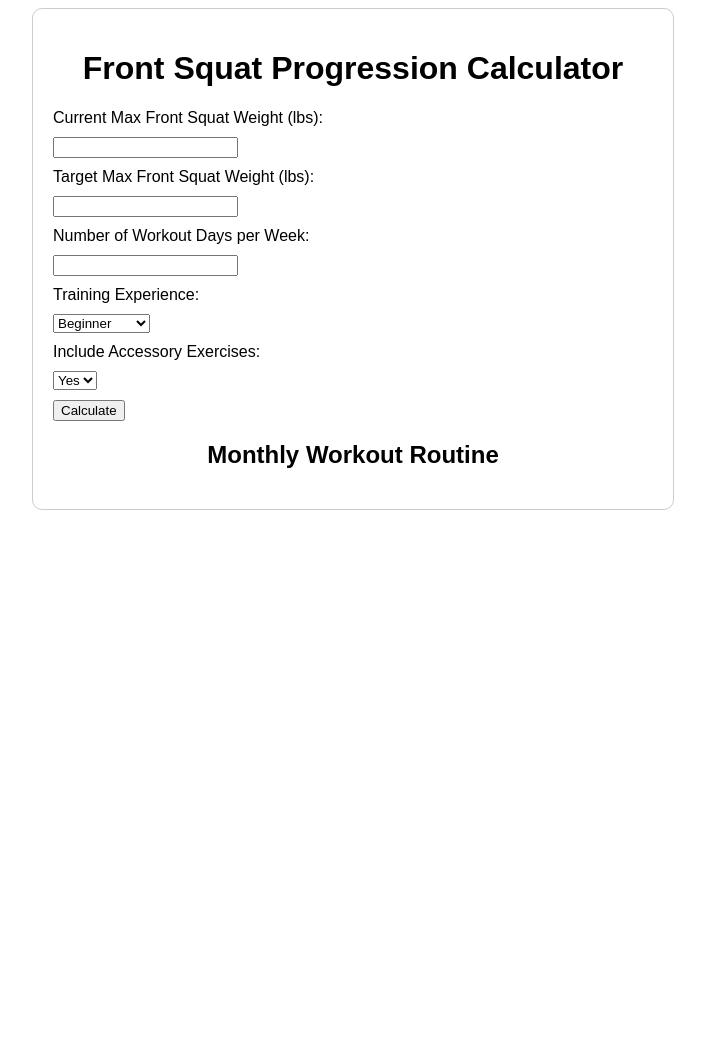
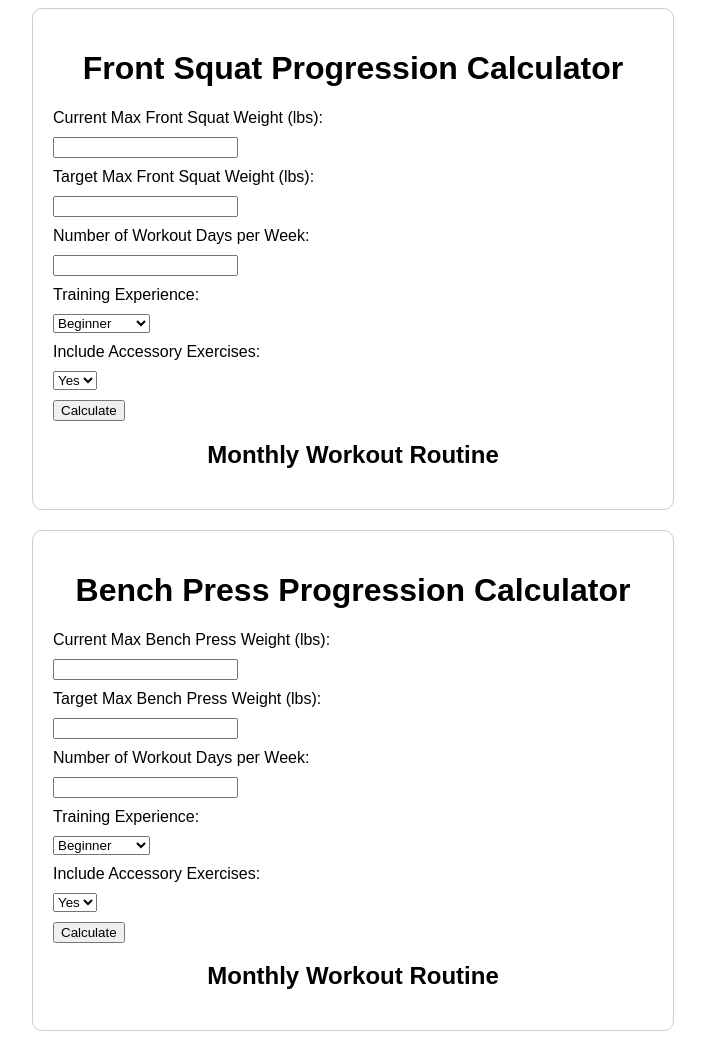
Before and after one commit to DMALUVM/Strength-Progression, a plain HTML site: page index.html in a window 1280 px wide. Shown: the whole page, without its empty margins (287-992 px from the left). Before the commit the page ends 800 px from the top, so only its background shows below. Drawn offline with Linux system fonts and the light colour scheme.

Commit message:
Update index.html

```diff
--- a/index.html
+++ b/index.html
@@ -1,11 +1,11 @@
 <!DOCTYPE html>
 <html>
 <head>
-  <title>Advanced Front Squat Progression Calculator</title>
+  <title>Strength Progression Calculators</title>
   <style>
     body { font-family: Arial, sans-serif; }
     label, select, input { display: block; margin-top: 10px; }
-    .container { max-width: 600px; margin: auto; padding: 20px; border: 1px solid #ccc; border-radius: 10px; }
+    .container { max-width: 600px; margin: auto; padding: 20px; border: 1px solid #ccc; border-radius: 10px; margin-bottom: 20px; }
     h1, h2 { text-align: center; }
   </style>
 </head>
@@ -13,35 +13,67 @@
   <div class="container">
     <h1>Front Squat Progression Calculator</h1>
     <form id="squatForm">
-      <label for="currentMax">Current Max Front Squat Weight (lbs):</label>
-      <input type="number" id="currentMax" name="currentMax" required>
+      <label for="currentMaxSquat">Current Max Front Squat Weight (lbs):</label>
+      <input type="number" id="currentMaxSquat" name="currentMaxSquat" required>
 
-      <label for="targetMax">Target Max Front Squat Weight (lbs):</label>
-      <input type="number" id="targetMax" name="targetMax">
+      <label for="targetMaxSquat">Target Max Front Squat Weight (lbs):</label>
+      <input type="number" id="targetMaxSquat" name="targetMaxSquat">
 
-      <label for="workoutDays">Number of Workout Days per Week:</label>
-      <input type="number" id="workoutDays" name="workoutDays" required>
+      <label for="workoutDaysSquat">Number of Workout Days per Week:</label>
+      <input type="number" id="workoutDaysSquat" name="workoutDaysSquat" required>
 
-      <label for="experience">Training Experience:</label>
-      <select id="experience" name="experience" required>
+      <label for="experienceSquat">Training Experience:</label>
+      <select id="experienceSquat" name="experienceSquat" required>
         <option value="beginner">Beginner</option>
         <option value="intermediate">Intermediate</option>
         <option value="advanced">Advanced</option>
       </select>
 
-      <label for="includeAccessory">Include Accessory Exercises:</label>
-      <select id="includeAccessory" name="includeAccessory">
+      <label for="includeAccessorySquat">Include Accessory Exercises:</label>
+      <select id="includeAccessorySquat" name="includeAccessorySquat">
         <option value="yes">Yes</option>
         <option value="no">No</option>
       </select>
 
-      <input type="button" value="Calculate" onclick="calculateRoutine()">
+      <input type="button" value="Calculate" onclick="calculateRoutine('squat')">
     </form>
 
     <h2>Monthly Workout Routine</h2>
-    <div id="workoutRoutine"></div>
+    <div id="workoutRoutineSquat"></div>
   </div>
 
-  <script src="squatCalculator.js"></script>
+  <div class="container">
+    <h1>Bench Press Progression Calculator</h1>
+    <form id="benchForm">
+      <label for="currentMaxBench">Current Max Bench Press Weight (lbs):</label>
+      <input type="number" id="currentMaxBench" name="currentMaxBench" required>
+
+      <label for="targetMaxBench">Target Max Bench Press Weight (lbs):</label>
+      <input type="number" id="targetMaxBench" name="targetMaxBench">
+
+      <label for="workoutDaysBench">Number of Workout Days per Week:</label>
+      <input type="number" id="workoutDaysBench" name="workoutDaysBench" required>
+
+      <label for="experienceBench">Training Experience:</label>
+      <select id="experienceBench" name="experienceBench" required>
+        <option value="beginner">Beginner</option>
+        <option value="intermediate">Intermediate</option>
+        <option value="advanced">Advanced</option>
+      </select>
+
+      <label for="includeAccessoryBench">Include Accessory Exercises:</label>
+      <select id="includeAccessoryBench" name="includeAccessoryBench">
+        <option value="yes">Yes</option>
+        <option value="no">No</option>
+      </select>
+
+      <input type="button" value="Calculate" onclick="calculateRoutine('bench')">
+    </form>
+
+    <h2>Monthly Workout Routine</h2>
+    <div id="workoutRoutineBench"></div>
+  </div>
+
+  <script src="strengthCalculators.js"></script>
 </body>
 </html>
```
